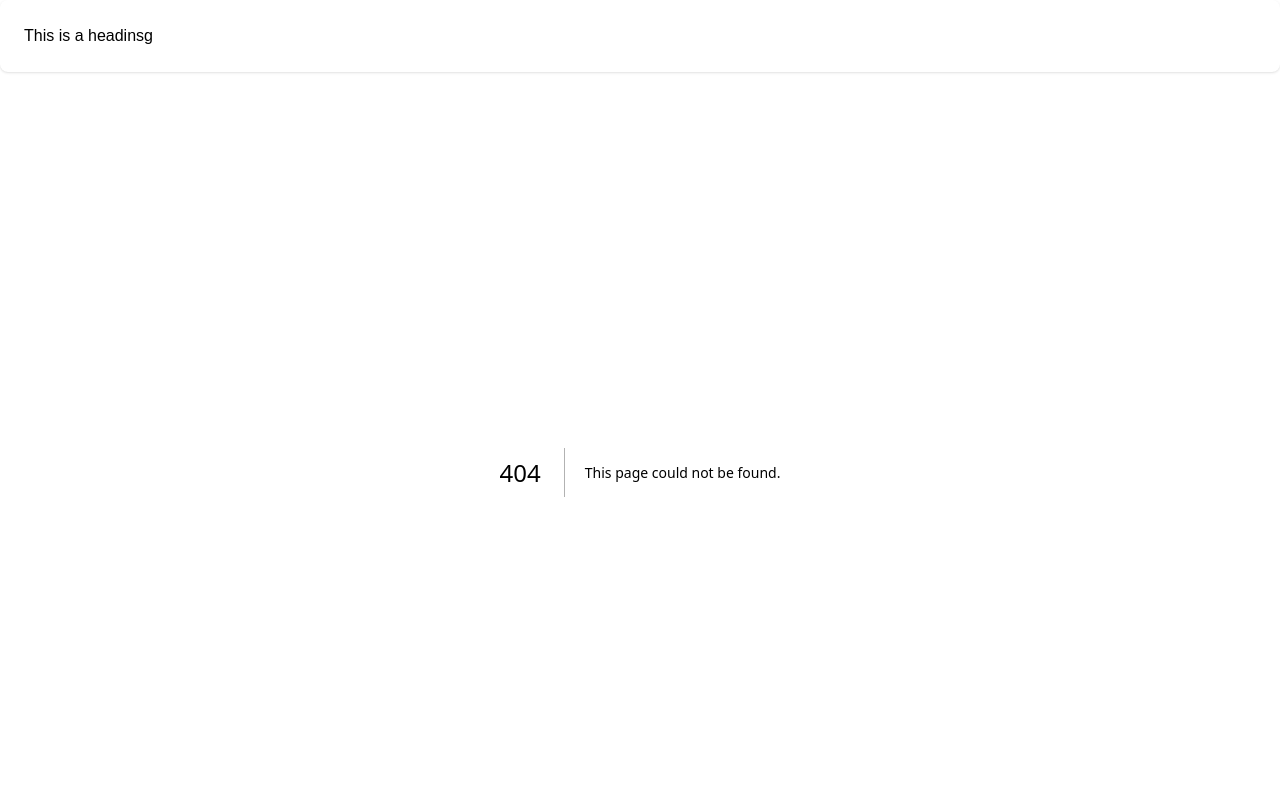
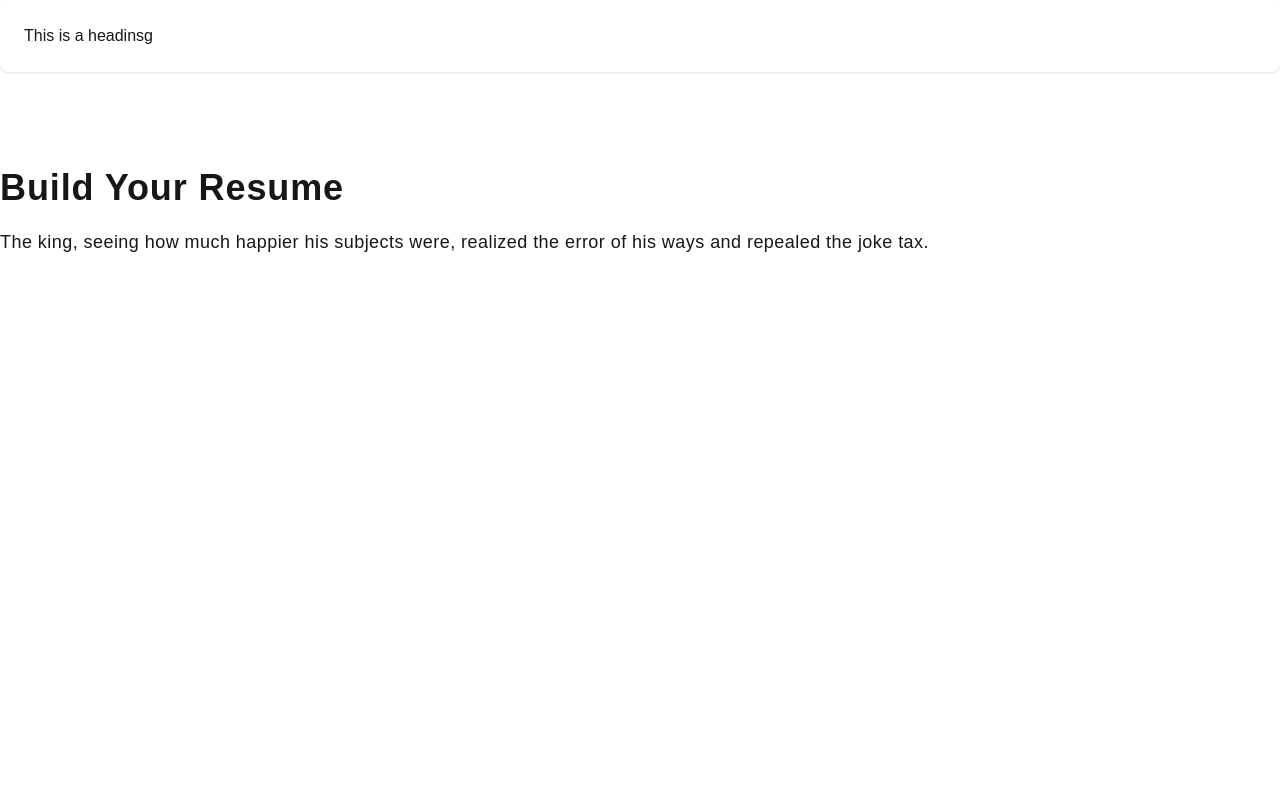
Before and after one commit to Justin-Bento/cv-application, a Next.js app: page /resume in a window 1280 px wide. Before the commit this address had no page. Shown: the top 800 px of the page. Built offline with nearby package versions, Linux system fonts and the light colour scheme.

Commit message:
Created a paged header to help users identify the page their on.

```diff
--- /dev/null
+++ b/src/app/resume/page.tsx
@@ -0,0 +1,17 @@
+export default function Resume() {
+  return (
+    <>
+      <main className="min-h-dvh container mx-auto mt-24">
+        <section className="max-w-5xl">
+          <h1 className="scroll-m-20 text-4xl  lg:tracking-wide font-extrabold tracking-tight">
+            Build Your Resume
+          </h1>
+          <p className="text-lg/[2] tracking-wide mt-4">
+            The king, seeing how much happier his subjects were, realized the
+            error of his ways and repealed the joke tax.
+          </p>
+        </section>
+      </main>
+    </>
+  );
+}
```
